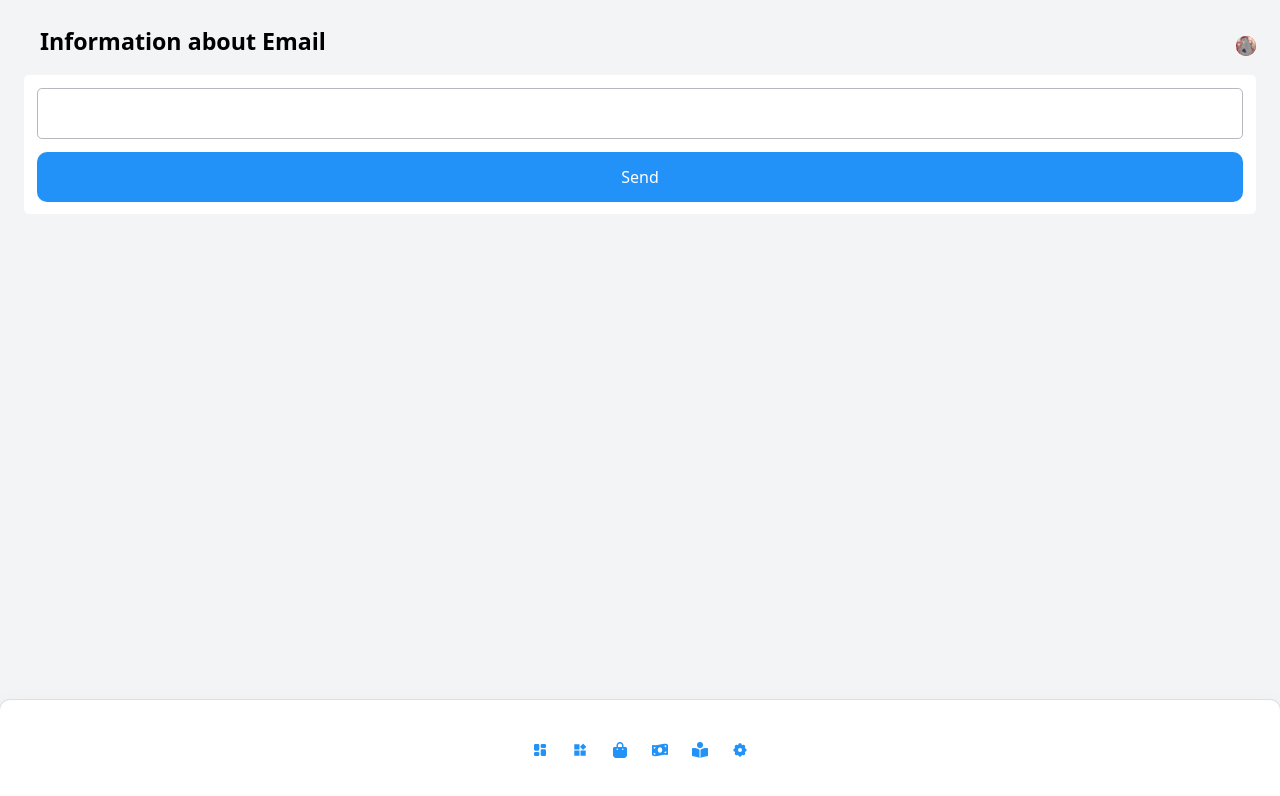
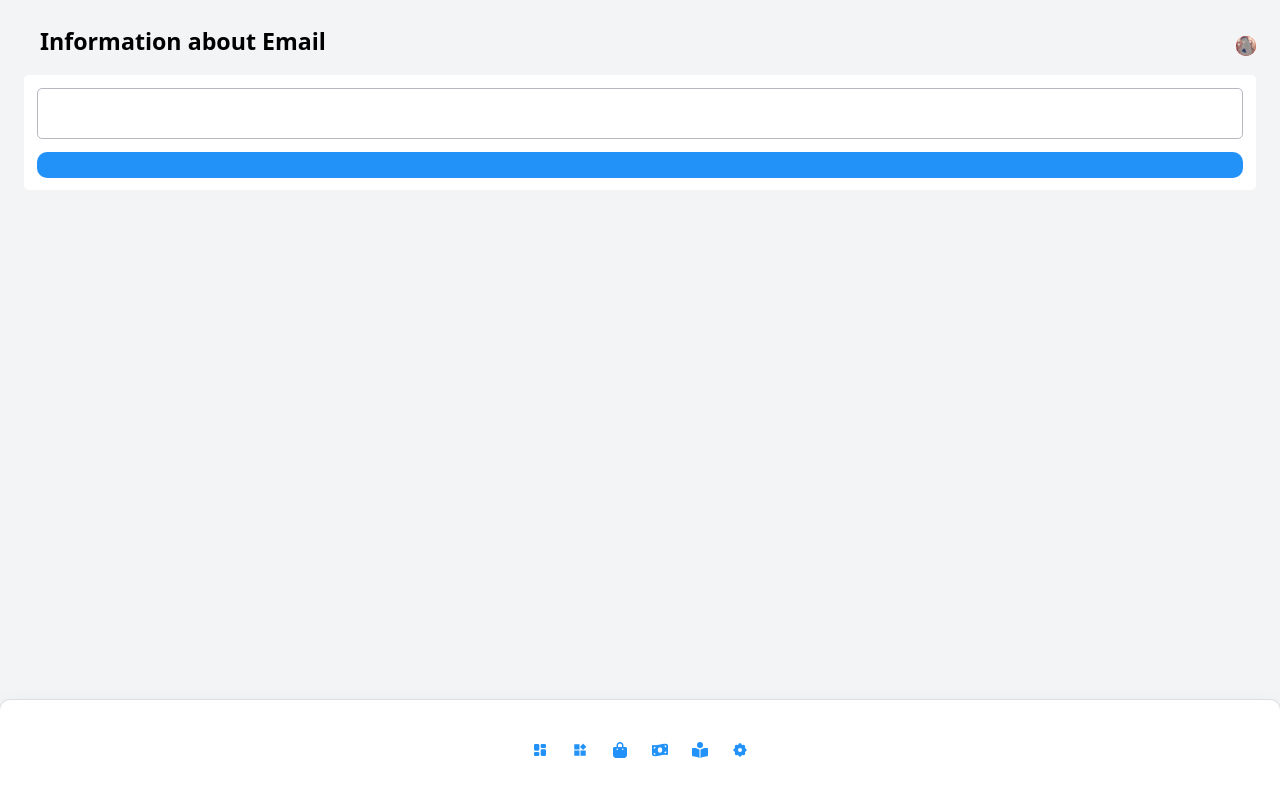
Before and after one commit to joseCardona12/kennyml-frontend, a Next.js app: page /dashboard/setting/email in a window 1280 px wide. Shown: the top 796 px of the page. Built offline with nearby package versions, Linux system fonts and the light colour scheme.

Commit message:
fix: solving problem with view settingEmail

```diff
--- a/src/app/(main)/(private)/dashboard/setting/email/page.tsx
+++ b/src/app/(main)/(private)/dashboard/setting/email/page.tsx
@@ -1,10 +1,21 @@
+"use client";
 import { SectionEditEmail } from "@/ui/organisms";
 import { DashboardTemplateV2 } from "@/ui/templates";
 
 export default function SettingEmailView() {
   return (
     <DashboardTemplateV2
-      section={<SectionEditEmail />}
+      section={
+        <SectionEditEmail
+          name=""
+          onChange={() => console.log("change")}
+          onClick={() => console.log("click")}
+          placeholder=""
+          textButton=""
+          type=""
+          value=""
+        />
+      }
       title_section="Information about Email"
       url_image="/images/avatar_random.jpg"
     />
```
